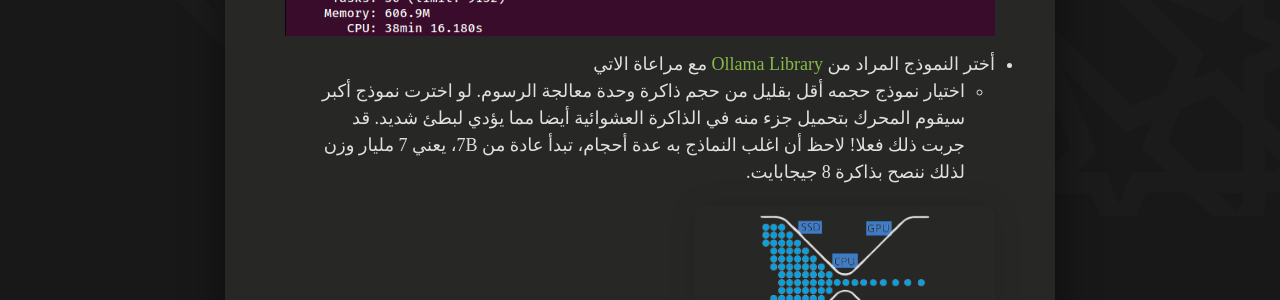
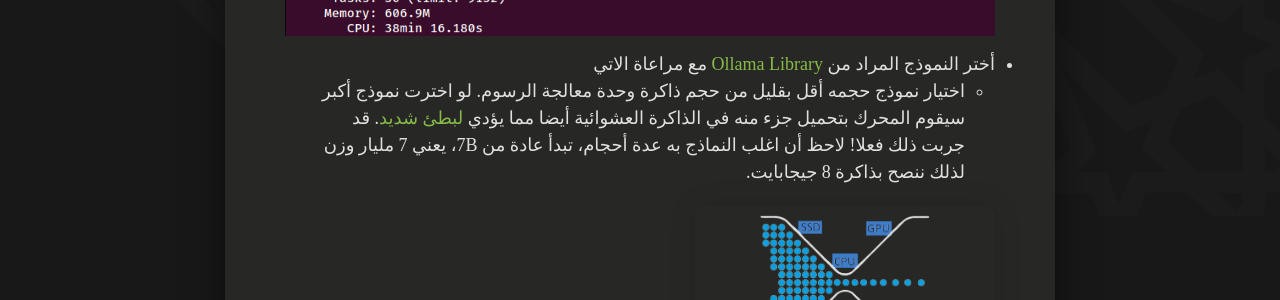
Before and after one commit to tarekeldeeb/tarekeldeeb.github.io, a Jekyll site: the page built from _posts/2024-5-28-Local-AI-VSCode-Ollama.md, in a window 1280 px wide and 900 px high, scrolled down 885 px. Shown: the part 179-479 px from the top of the window. Built offline with Jekyll 4.4.1, drawn with Linux system fonts in a browser that asks for light colours; some web fonts are replaced; comment, search, counter and statistics services are not loaded; part of the change alters nothing that is shown.

```diff
--- a/_posts/2024-5-28-Local-AI-VSCode-Ollama.md
+++ b/_posts/2024-5-28-Local-AI-VSCode-Ollama.md
@@ -29,7 +29,7 @@ comments: true
  ![status](../img/ollama-status.png)
 
  - أختر النموذج المراد من [Ollama Library](https://ollama.com/library) مع مراعاة الاتي
-    - اختيار نموذج حجمه أقل بقليل من حجم ذاكرة وحدة معالجة الرسوم. لو اخترت نموذج أكبر سيقوم المحرك بتحميل جزء منه في الذاكرة العشوائية أيضا مما يؤدي لبطئ شديد. قد جربت ذلك فعلا! لاحظ أن اغلب النماذج به عدة أحجام، تبدأ عادة من 7B، يعني 7 مليار وزن لذلك ننصح بذاكرة 8 جيجابايت.
+    - اختيار نموذج حجمه أقل بقليل من حجم ذاكرة وحدة معالجة الرسوم. لو اخترت نموذج أكبر سيقوم المحرك بتحميل جزء منه في الذاكرة العشوائية أيضا مما يؤدي [لبطئ شديد](https://github.com/ollama/ollama/issues/4668). قد جربت ذلك فعلا! لاحظ أن اغلب النماذج به عدة أحجام، تبدأ عادة من 7B، يعني 7 مليار وزن لذلك ننصح بذاكرة 8 جيجابايت.
 
     <img src="../img/cpu-bottleneck.png" alt="bottleneck" width="300"/>
 
```
